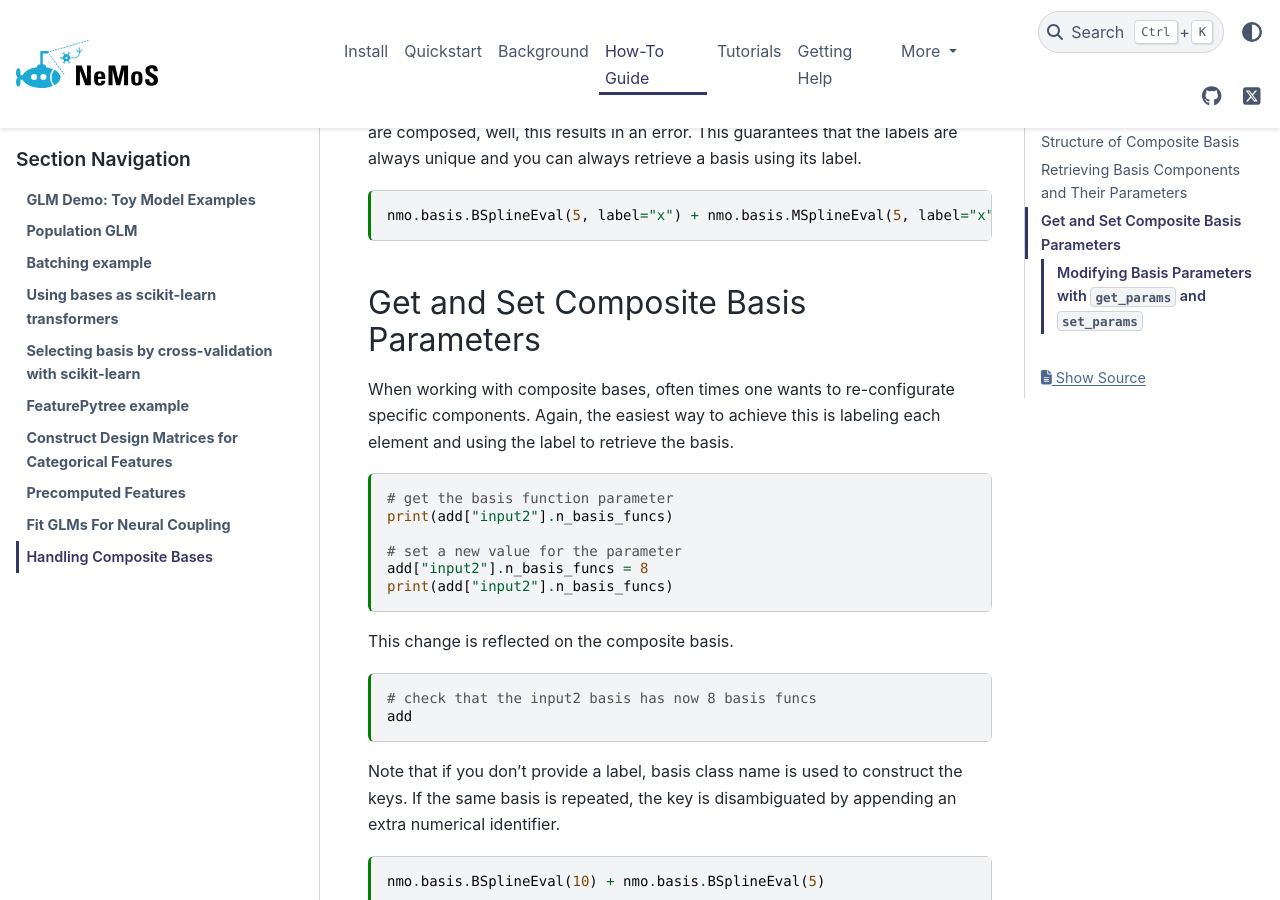
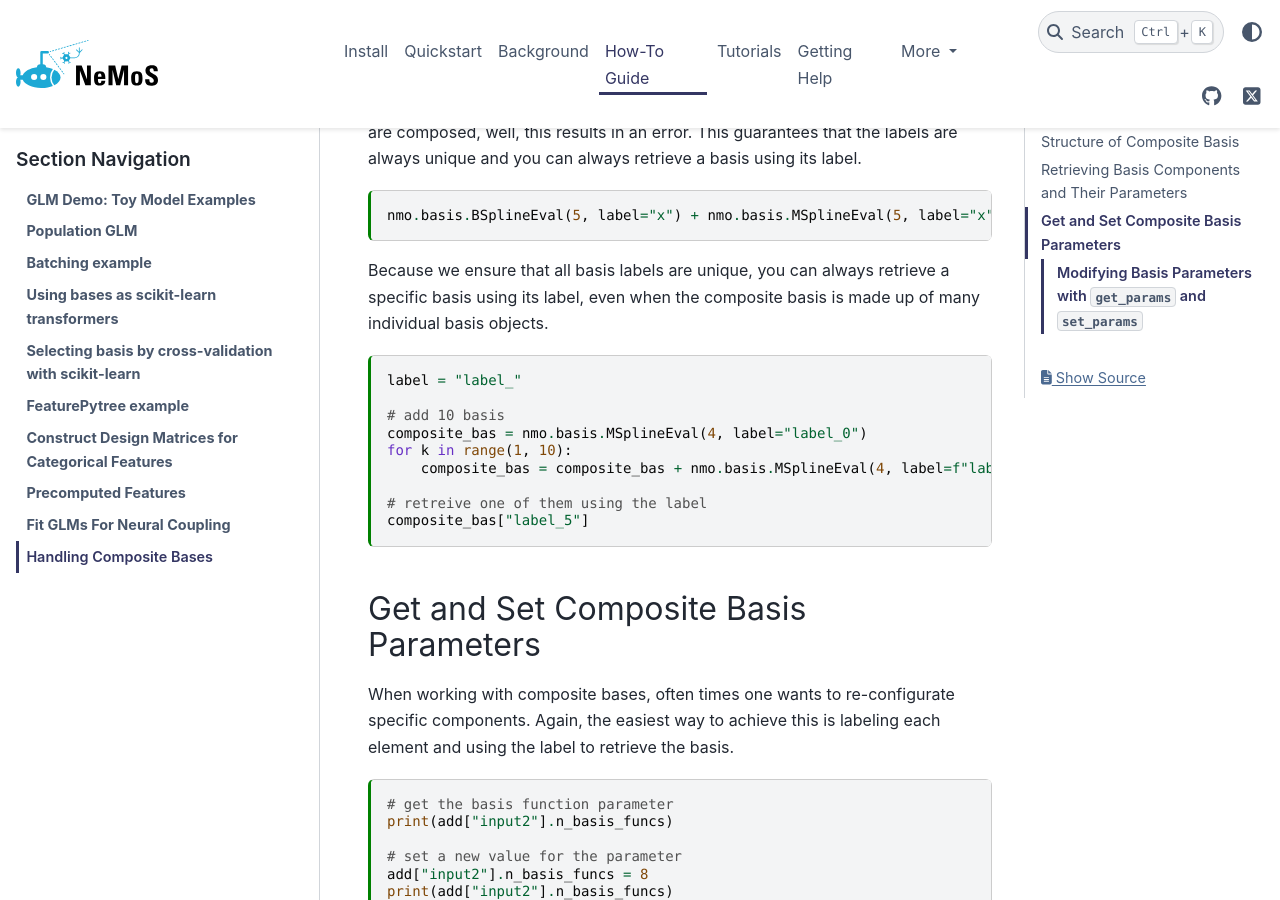
Before and after one commit to flatironinstitute/nemos, a Sphinx documentation site: the page built from docs/how_to_guide/handling_composite_bases.md, in a window 1280 px wide and 900 px high, scrolled down 1767 px. Built offline with Sphinx 7.4.7 and the PyData theme 0.15.4, drawn with Linux system fonts in a browser that asks for light colours.

Commit message:
added note on nested bases

````diff
--- a/docs/how_to_guide/handling_composite_bases.md
+++ b/docs/how_to_guide/handling_composite_bases.md
@@ -93,6 +93,20 @@
 nmo.basis.BSplineEval(5, label="x") + nmo.basis.MSplineEval(5, label="x")
 ```
 
+Because we ensure that all basis labels are unique, you can always retrieve a specific basis using its label, even when the composite basis is made up of many individual basis objects.
+
+```{code-cell} ipython3
+label = "label_"
+
+# add 10 basis
+composite_bas = nmo.basis.MSplineEval(4, label="label_0")
+for k in range(1, 10):
+    composite_bas = composite_bas + nmo.basis.MSplineEval(4, label=f"label_{k}")
+
+# retreive one of them using the label
+composite_bas["label_5"]
+```
+
 ## Get and Set Composite Basis Parameters
 
 When working with composite bases, often times one wants to re-configurate specific components. Again, the easiest way to achieve this is labeling each element and using the label to retrieve the basis.
````
